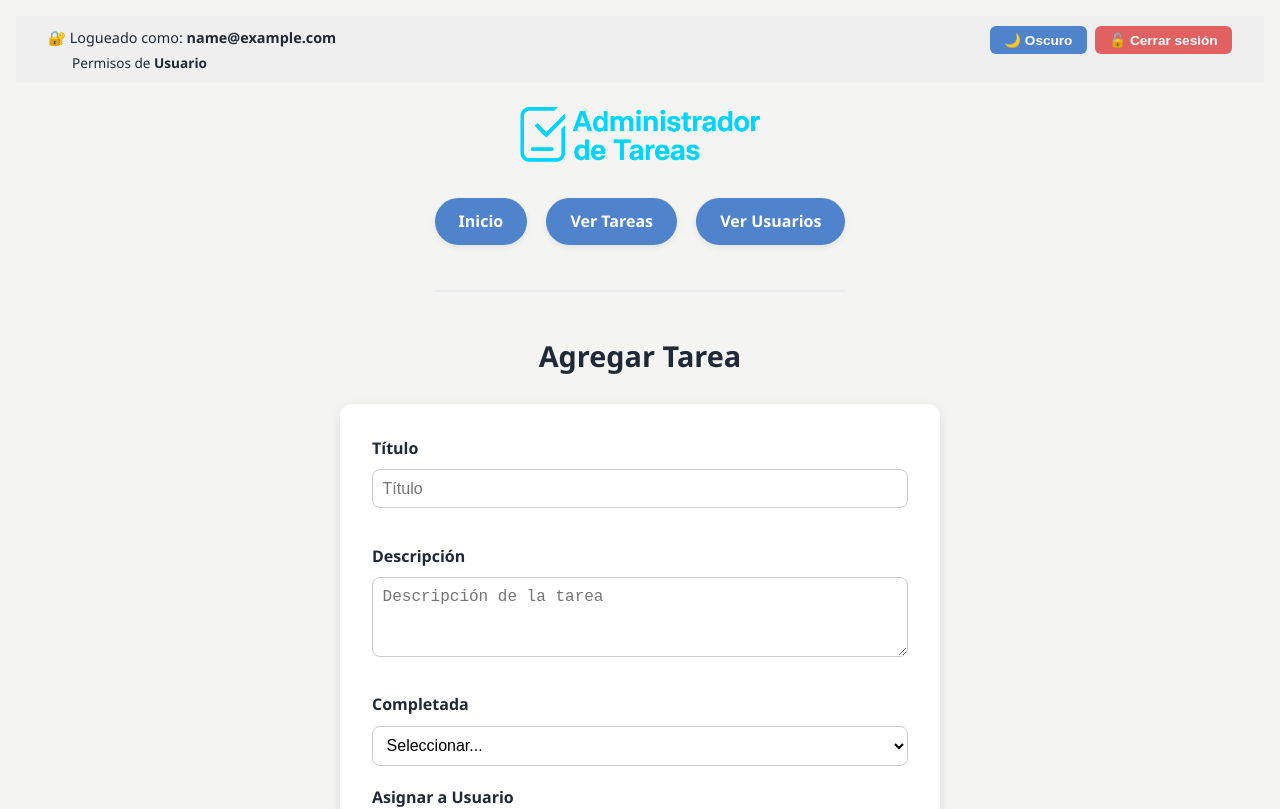
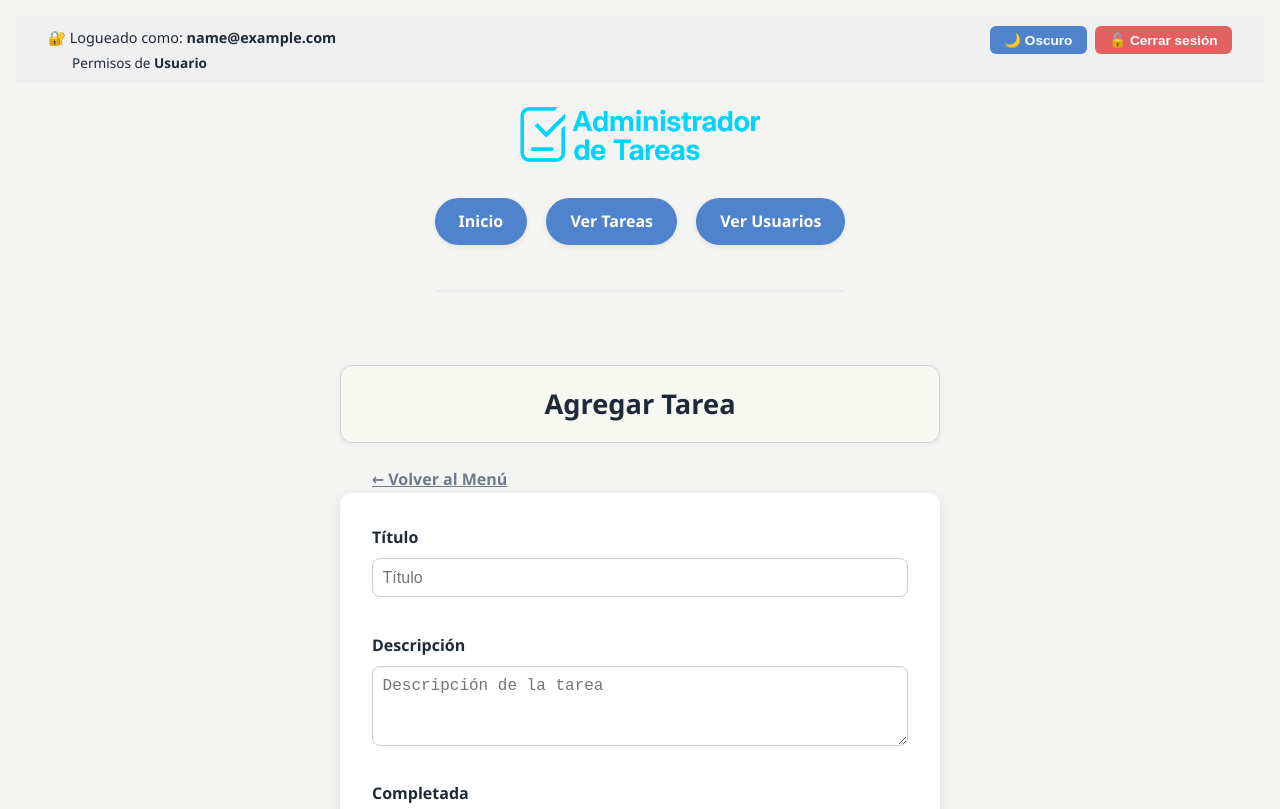
Before and after one commit to lucioGiraldez/PNT2TrabajoFinal, a Vue app: page /newTask in a window 1280 px wide. Shown: the top 809 px of the page. Built offline with nearby package versions, Linux system fonts and the light colour scheme; no server answers; sample sign-in values are in the browser's storage.

Commit message:
Testeos y correcciones de bugs

```diff
--- a/src/App.vue
+++ b/src/App.vue
@@ -124,7 +124,7 @@ watch(darkMode, (value) => {
 
     <p><a href="https://github.com/lucioGiraldez/PNT2TrabajoFinal" target="_blank" rel="noopener" class="footer-link">
       🌐 GitHub
-    </a>- Tecnologías Usadas: Vue.js, Pinia, LocalStorage, Axios, VueChart.js</p>
+    </a>- Tecnologías Usadas: Vue.js, Pinia, LocalStorage, Axios, VueChart.js, Email.Js</p>
   </div>
 </footer>
 
--- a/src/views/NewTaskView.vue
+++ b/src/views/NewTaskView.vue
@@ -89,14 +89,22 @@ const enviarEmail = async (usuario, tarea) => {
   }
 }
 
-
+const volverAlMenu = () => {
+  router.push(`/task`)
+}
 
 
 onMounted(obtenerUsuarios)
 </script>
 
 <template>
-  <h1>Agregar Tarea</h1>
+  <h2 class="titulo-tarea-modern">
+  Agregar Tarea
+  </h2>
+
+  <div class="volver-link" @click="volverAlMenu">
+    <span class="volver-texto">← Volver al Menú</span>
+  </div>
   <main>
     <form @submit.prevent="agregarTarea">
       <div>
@@ -231,4 +239,83 @@ body.dark button[type="submit"] {
 body.dark button[type="submit"]:hover {
   background-color: #4b5563;
 }
+
+.volver-link {
+  max-width: 900px;
+  margin: 1.5rem auto 0;
+  padding: 0 2rem;
+  text-align: left;
+  cursor: pointer;
+  font-weight: bold;
+  font-family: 'Segoe UI', Tahoma, Geneva, Verdana, sans-serif;
+}
+
+
+
+.titulo-tarea-modern {
+  text-align: center;
+  font-size: 1.7rem;
+  font-weight: bold;
+  margin: 2rem auto 1.5rem;
+  padding: 1rem 1.8rem;
+  background-color: #f8f8f3;
+  color: #1f2937;
+  border-radius: 12px;
+  border: 1px solid #d1d5db;
+  box-shadow: 0 2px 6px rgba(0, 0, 0, 0.05);
+  max-width: 600px;
+  animation: fadeInSlideUp 0.4s ease;
+  font-family: 'Segoe UI', Tahoma, Geneva, Verdana, sans-serif;
+}
+
+body.dark .titulo-tarea-modern {
+  background-color: #1f2937;
+  color: #f9fafb;
+  border: 1px solid #374151;
+  box-shadow: 0 2px 6px rgba(255, 255, 255, 0.05);
+}
+
+@keyframes fadeInSlideUp {
+  from {
+    opacity: 0;
+    transform: translateY(8px);
+  }
+  to {
+    opacity: 1;
+    transform: translateY(0);
+  }
+}
+
+.volver-link {
+  width: 100%;
+  max-width: 600px;
+  margin: 1.5rem auto 0;
+  padding: 0 2rem;
+  text-align: left;
+  cursor: pointer;
+  font-weight: bold;
+  font-family: 'Segoe UI', Tahoma, Geneva, Verdana, sans-serif;
+}
+
+.volver-texto {
+  color: #6f7a8b;
+  text-decoration: underline;
+  font-size: 1rem;
+}
+
+.volver-link:hover .volver-texto {
+  color: #2563eb;
+}
+
+body.dark .volver-link {
+  color: #ffffff;
+}
+
+body.dark .volver-link:hover {
+  color: #60a5fa;
+}
+
+body.dark .volver-texto {
+  color: #ffffff;
+}
 </style>
--- a/src/views/NewUserView.vue
+++ b/src/views/NewUserView.vue
@@ -66,10 +66,22 @@ const agregarUsuario = async () => {
     console.error('Error al agregar usuario', error)
   }
 }
+
+const volverAlMenu = () => {
+  router.push(`/task`)
+}
 </script>
 
 <template>
-  <h1>Agregar Usuario</h1>
+
+  <h2  class="titulo-tarea-modern">
+  Agregar Usuario
+  </h2>
+
+  <div class="volver-link" @click="volverAlMenu">
+    <span class="volver-texto">← Volver al Menú</span>
+  </div>
+
   <main>
     <form @submit.prevent="agregarUsuario">
       <div>
@@ -243,4 +255,95 @@ body.dark .checkbox:checked {
   background-color: #22c55e;
   border-color: #22c55e;
 }
+
+.volver-link {
+  max-width: 900px;
+  margin: 1.5rem auto 0;
+  padding: 0 2rem;
+  text-align: left;
+  cursor: pointer;
+  font-weight: bold;
+  font-family: 'Segoe UI', Tahoma, Geneva, Verdana, sans-serif;
+}
+
+
+
+.titulo-tarea-modern {
+  text-align: center;
+  font-size: 1.7rem;
+  font-weight: bold;
+  margin: 2rem auto 1.5rem;
+  padding: 1rem 1.8rem;
+  background-color: #f8f8f3;
+  color: #1f2937;
+  border-radius: 12px;
+  border: 1px solid #d1d5db;
+  box-shadow: 0 2px 6px rgba(0, 0, 0, 0.05);
+  max-width: 600px;
+  animation: fadeInSlideUp 0.4s ease;
+  font-family: 'Segoe UI', Tahoma, Geneva, Verdana, sans-serif;
+}
+
+body.dark .titulo-tarea-modern {
+  background-color: #1f2937;
+  color: #f9fafb;
+  border: 1px solid #374151;
+  box-shadow: 0 2px 6px rgba(255, 255, 255, 0.05);
+}
+
+@keyframes fadeInSlideUp {
+  from {
+    opacity: 0;
+    transform: translateY(8px);
+  }
+  to {
+    opacity: 1;
+    transform: translateY(0);
+  }
+}
+
+.volver-link {
+  width: 100%;
+  max-width: 600px; /* igual que el título y main */
+  margin: 1.5rem auto 0;
+  padding: 0 2rem;
+  text-align: left;
+  cursor: pointer;
+  font-weight: bold;
+  font-family: 'Segoe UI', Tahoma, Geneva, Verdana, sans-serif;
+}
+
+.volver-link {
+  width: 100%;
+  max-width: 600px;
+  margin: 1.5rem auto 0;
+  padding: 0 2rem;
+  text-align: left;
+  cursor: pointer;
+  font-weight: bold;
+  font-family: 'Segoe UI', Tahoma, Geneva, Verdana, sans-serif;
+}
+
+.volver-texto {
+  color: #6f7a8b;
+  text-decoration: underline;
+  font-size: 1rem;
+}
+
+.volver-link:hover .volver-texto {
+  color: #2563eb;
+}
+
+body.dark .volver-link {
+  color: #ffffff;
+}
+
+body.dark .volver-link:hover {
+  color: #60a5fa;
+}
+
+body.dark .volver-texto {
+  color: #ffffff;
+}
+
 </style>
--- a/src/views/UserDetailView.vue
+++ b/src/views/UserDetailView.vue
@@ -25,11 +25,28 @@ const tareasCompletadas = ref(0)
 
 const store = useUserStore()
 
-const formatFecha = (fechaStr) => {
-  if (!fechaStr) return 'No disponible'
-  const [anio, mes, dia] = fechaStr.slice(0, 10).split('-')
-  return `${dia}/${mes}/${anio}`
+function formatFecha(timestampSegundos) {
+  if (!timestampSegundos) return 'Fecha no disponible';
+
+  // Convertimos de segundos a milisegundos
+  const fecha = new Date(timestampSegundos * 1000);
+
+  if (isNaN(fecha)) return 'Fecha inválida';
+
+  const opciones = {
+    day: '2-digit',
+    month: '2-digit',
+    year: 'numeric',
+    hour: '2-digit',
+    minute: '2-digit',
+    hour12: false,
+    timeZone: 'America/Argentina/Buenos_Aires'
+  };
+
+  return new Intl.DateTimeFormat('es-AR', opciones).format(fecha) + ' hs';
 }
+
+
 
 const cargarDatos = async () => {
   try {
@@ -116,7 +133,8 @@ const volverAlMenu = () => {
     <p><strong>Rol:</strong> {{ usuario.rol || 'No asignado' }}</p>
     <p><strong>Descripción:</strong> {{ usuario.descripcion || 'No ingresada' }}</p>
     <p><strong>Permisos de:</strong> {{ usuario.admin ? 'Administrador' : 'Usuario' }}</p>
-    <p><strong>Fecha de creación usuario:</strong> {{ formatFecha(usuario.creado) }}</p>
+    <p><strong>Fecha de creación usuario:</strong> {{ formatFecha(usuario.registradoEl) }}</p>
+
 
     <template v-if="store.user.admin">
       <div class="divider"></div>
```
